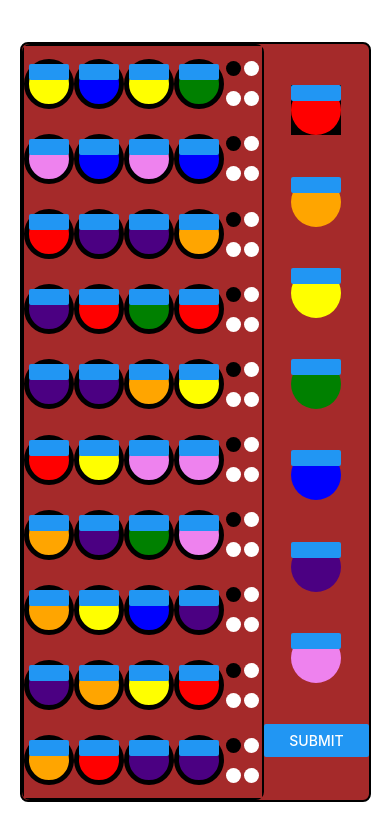
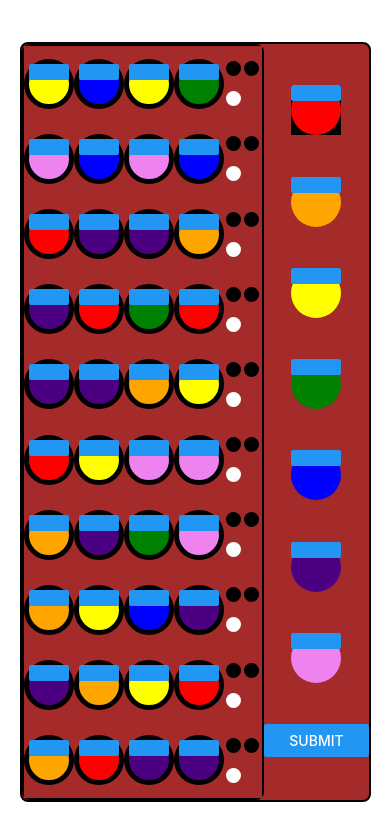
Before and after one commit to freddyh/mastermind-react-native, a React Native app: screen / in a window 390 px wide. Shown: the top 840 px of the page. Built offline with nearby package versions, Linux system fonts and the light colour scheme.

Commit message:
added an enum for guess results

```diff
--- a/src/components/Board.tsx
+++ b/src/components/Board.tsx
@@ -1,10 +1,61 @@
 import React, { Component } from 'react';
 import { StyleSheet, View, Button } from 'react-native';
-import ColorButton from './ColorButton';
-import ResultsContainer from './ResultsContainer';
 import GuessRow from './GuessRow';
 import ColorPicker from './ColorPicker';
 import Guess from '../models/guess';
+import GuessResult from '../models/guessResult';
+
+type MyProps = {
+  game: any;
+};
+
+type MyState = {
+  isActive: boolean;
+};
+
+export default class Board extends Component<MyProps, MyState> {
+  state: MyState = {
+    isActive: false,
+  };
+
+  private guessRows: GuessRow[];
+
+  constructor(props: MyProps) {
+    super(props);
+    const guessRows = this.props.game.guesses.map((guess: Guess) => {
+      return (
+        <GuessRow
+          game={this.props.game}
+          guess={guess}
+          results={[GuessResult.COLOR_POSITION_MATCH, GuessResult.COLOR_POSITION_MATCH, GuessResult.COLOR_MATCH, GuessResult.NO_MATCH]}>
+        </GuessRow>
+      );
+    });
+    this.guessRows = guessRows;
+  }
+
+  render() {
+    return (
+      <View style={style.container}>
+        <View style={style.board}>
+          {this.guessRows}
+        </View>
+        <View style={style.right}>
+          <View style={style.picker}>
+            <ColorPicker
+              colorManager={this.props.game.colorManager}
+              didSelectColor={(color: string) => {
+                console.log(`color selected ${color}`);
+              }} />
+          </View>
+          <Button title="Submit" onPress={() => {
+            console.log("hello submit button");
+          }} />
+        </View>
+      </View>
+    );
+  }
+};
 
 const style = StyleSheet.create({
   container: {
@@ -46,49 +97,3 @@ const style = StyleSheet.create({
     flexDirection: 'row',
   }
 });
-
-type MyProps = {
-  game: any;
-};
-
-type MyState = {
-  isActive: boolean;
-};
-
-export default class Board extends Component<MyProps, MyState> {
-  state: MyState = {
-    isActive: false,
-  };
-
-  private guessRows: GuessRow[];
-
-  constructor(props: MyProps) {
-    super(props);
-    console.log(`guess in board: ${this.props.game.guesses}`)
-    const guessRows = this.props.game.guesses.map((guess: Guess) => {
-      return (
-        <GuessRow game={this.props.game} guess={guess}>
-        </GuessRow>
-      );
-    });
-    this.guessRows = guessRows;
-  }
-
-  render() {
-    return (
-      <View style={style.container}>
-        <View style={style.board}>
-          {this.guessRows}
-        </View>
-        <View style={style.right}>
-          <View style={style.picker}>
-            <ColorPicker colorManager={this.props.game.colorManager} />
-          </View>
-          <Button title="Submit" onPress={() => {
-            console.log("hello submit button");
-          }} />
-        </View>
-      </View>
-    );
-  }
-};
--- a/src/components/ColorPicker.tsx
+++ b/src/components/ColorPicker.tsx
@@ -5,7 +5,8 @@ import ColorButton from './ColorButton';
 import ColorManager from '../models/colorManager';
 
 type Props = {
-  colorManager: ColorManager
+  colorManager: ColorManager,
+  didSelectColor: (color: string) => void
 };
 
 type State = {
@@ -46,6 +47,7 @@ export default class ColorPicker extends Component<Props, State> {
             this.setState({
               selectedIndex: index
             });
+            this.props.didSelectColor(buttonKey);
             this.props.colorManager.selectedColor = buttonKey;
           }} />
       );
--- a/src/components/GuessRow.tsx
+++ b/src/components/GuessRow.tsx
@@ -3,6 +3,7 @@ import { StyleSheet, View } from 'react-native';
 import ColorButton from './ColorButton';
 import ResultsContainer from './ResultsContainer';
 import Guess from '../models/guess';
+import GuessResult from '../models/guessResult';
 
 const style = StyleSheet.create({
   container: {
@@ -24,6 +25,7 @@ const style = StyleSheet.create({
 type MyProps = {
   game: any;
   guess: Guess;
+  results: GuessResult[];
 };
 
 type MyState = {
@@ -37,8 +39,12 @@ export default class GuessRow extends Component<MyProps, MyState> {
     selectedIndex: 0,
   };
 
-  constructor(props: MyProps) {
-    super(props);
+  // constructor(props: MyProps) {
+  //   super(props);
+  // }
+
+  nextIndex() {
+    return this.state.selectedIndex + 1
   }
 
   render() {
@@ -49,16 +55,16 @@ export default class GuessRow extends Component<MyProps, MyState> {
         mutable={true}
         colorManager={this.props.game.colorManager}
         callback={(buttonKey) => {
-          console.log(`Guess Row Clicked ${buttonKey}`)
+          console.log(`Guess Row Clicked ${buttonKey} color manager: ${this.props.game.colorManager.selectedColor}`)
           this.setState({
-            selectedIndex: index
+            selectedIndex: this.nextIndex()
           })
         }} />
     });
     const row = (
       <View style={style.row}>
         {buttons}
-        <ResultsContainer results={['match', '', '', '']}>
+        <ResultsContainer results={this.props.results}>
         </ResultsContainer>
       </View>
     );
--- a/src/components/ResultsContainer.tsx
+++ b/src/components/ResultsContainer.tsx
@@ -1,5 +1,6 @@
 import React, { Component } from 'react';
 import { StyleSheet, View } from 'react-native';
+import GuessResult from '../models/guessResult';
 
 const style = StyleSheet.create({
   container: {
@@ -22,7 +23,7 @@ const style = StyleSheet.create({
 });
 
 type Props = {
-  results: string[]
+  results: GuessResult[]
 };
 
 class ResultsContainer extends Component<Props> {
@@ -30,9 +31,20 @@ class ResultsContainer extends Component<Props> {
 
   constructor(props: Props) {
     super(props);
-    this.resultsColors = props.results.map((result: string) => {
-      return result === 'match' ? 'black' : 'white'
+    this.resultsColors = props.results.map((result: GuessResult) => {
+      return this.resultColor(result);
     });
+  }
+
+  resultColor(result: GuessResult) {
+    switch (result) {
+      case GuessResult.COLOR_MATCH:
+        return 'white';
+      case GuessResult.COLOR_POSITION_MATCH:
+        return 'black';
+      case GuessResult.NO_MATCH:
+        return 'transparent';
+    }
   }
 
   resultView(color: string, key: number) {
--- a/src/models/colorButtonModel.ts
+++ /dev/null
@@ -1,5 +0,0 @@
-interface ColorButtonModel {
-  color: any,
-  mutable: boolean
-};
-export default ColorButtonModel;
--- /dev/null
+++ b/src/models/guessResult.ts
@@ -0,0 +1,7 @@
+enum GuessResult {
+  COLOR_POSITION_MATCH = 'COLOR_POSITION_MATCH',
+  COLOR_MATCH = 'COLOR_MATCH',
+  NO_MATCH = 'NO_MATCH'
+};
+
+export default GuessResult;
--- a/src/models/mastermindGame.ts
+++ b/src/models/mastermindGame.ts
@@ -1,19 +1,19 @@
 import ColorManager from './colorManager';
-import GameDifficulty from './gameDifficulty';
 import Guess from './guess';
 
 export default class MasterMindGame {
   public colorManager: ColorManager;
-  private secret: string[];
-
-  public maxGuessCount: number;
+  public maxGuessCount: number = 10;
   public currentGuessCount: number = 0;
   public guesses: Guess[];
   public selectedColor: string;
+  public activeRow: number = 0;
   private codeLength: number = 4;
+  private secret: string[];
 
   constructor(colorManager: ColorManager) {
     this.colorManager = colorManager;
+    this.activeRow = 0;
     this.selectedColor = '';
     this.guesses = this.generateRandomGuesses();
     this.maxGuessCount = 10;
@@ -41,4 +41,9 @@ export default class MasterMindGame {
     }
     return result;
   }
+
+  getGuessResults(guess: Guess[]) {
+    console.log(`...comparing guess with secret ${guess} ${this.secret}`);
+    return ['match', 'match', '', ''];
+  }
 }
```
